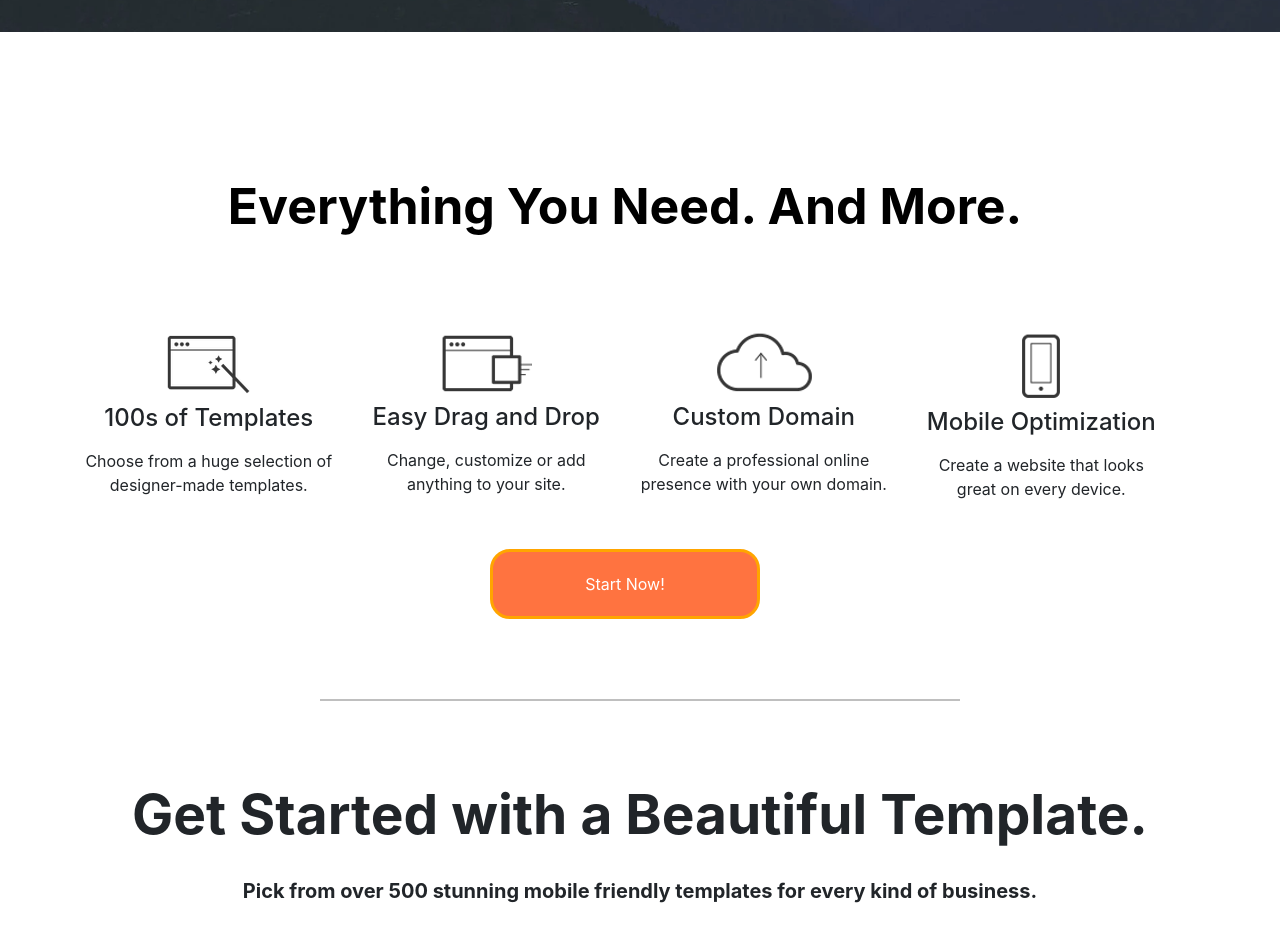
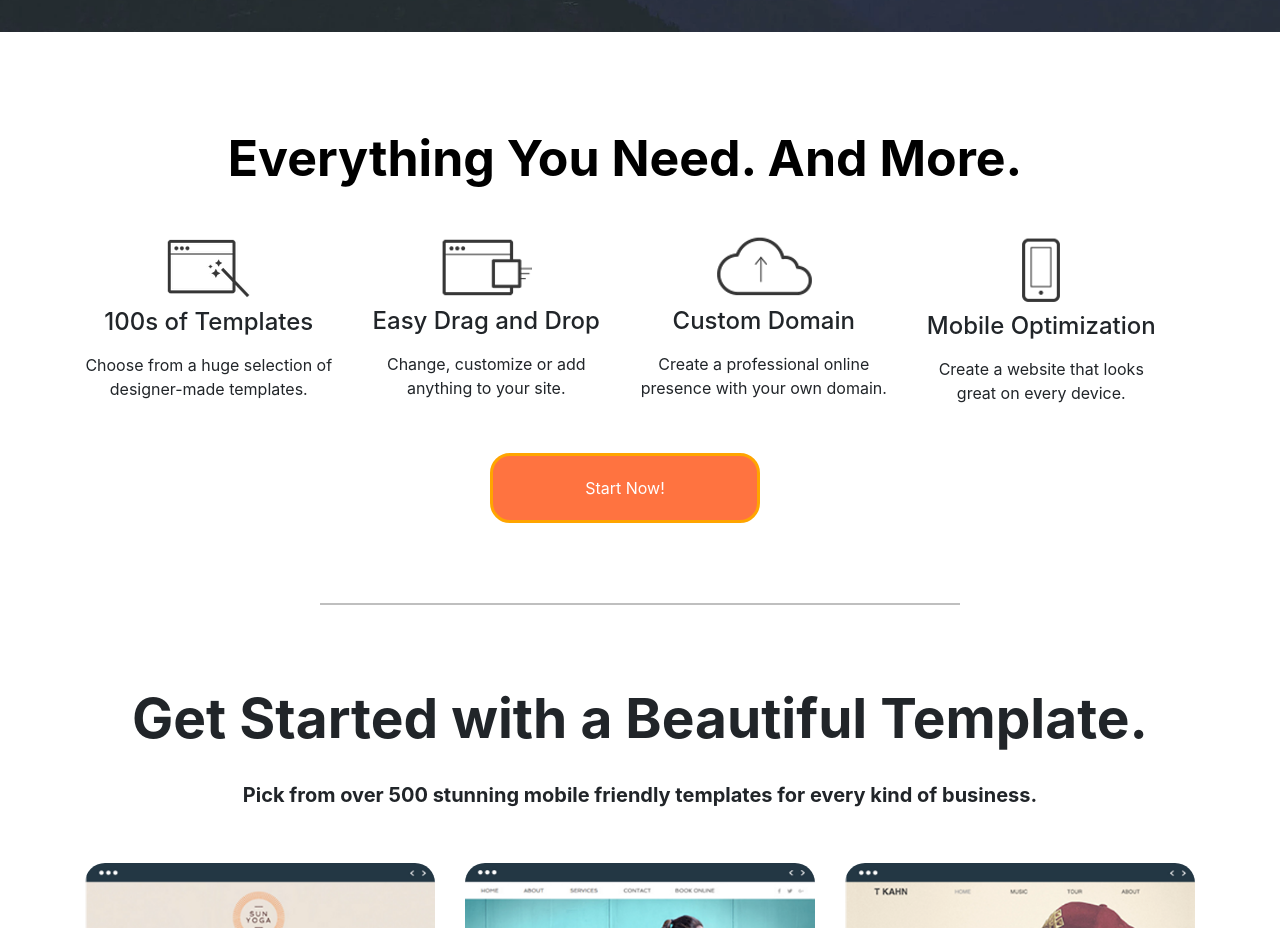
Before and after one commit to AmgadElfiky/wix, a plain HTML site: page index.html in a window 1280 px wide. Shown: the part 878-1806 px from the top of the page. Drawn offline with Linux system fonts and the light colour scheme.

Commit message:
New commit

```diff
--- a/css/style.css
+++ b/css/style.css
@@ -8,6 +8,8 @@
     width: 10%;
     transition: .5s;
 }
+
+
 
 .bg .btn1 .btn:hover {
     background-color: rgb(70, 0, 70);
@@ -28,6 +30,8 @@
     font-size: 70px;
     text-align: center;
 }
+
+
 
 .bg .btn2 .btn {
     position: absolute;
@@ -54,7 +58,6 @@
     color: black;
     font-size: 50px;
     font-weight: bolder;
-    width: 50%;
 }
 
 .part2 .container .row {
--- a/index.html
+++ b/index.html
@@ -32,7 +32,7 @@
     <section class="part2  py-5">
         <div class="container">
             <div class="row">
-                <h1 class="text1  col-md-12 py-5 my-5 text-center">Everything You Need. And More.</h1>
+                <h1 class="text1 col-md-12 mb-5 mt-5 text-center">Everything You Need. And More.</h1>
                 <div class="col-md-3 text-center">
                     <a href="#"><img src="./img/1.jpg" alt=""> </a>
                     <h4 class="py-2">100s of Templates</h4>
```
